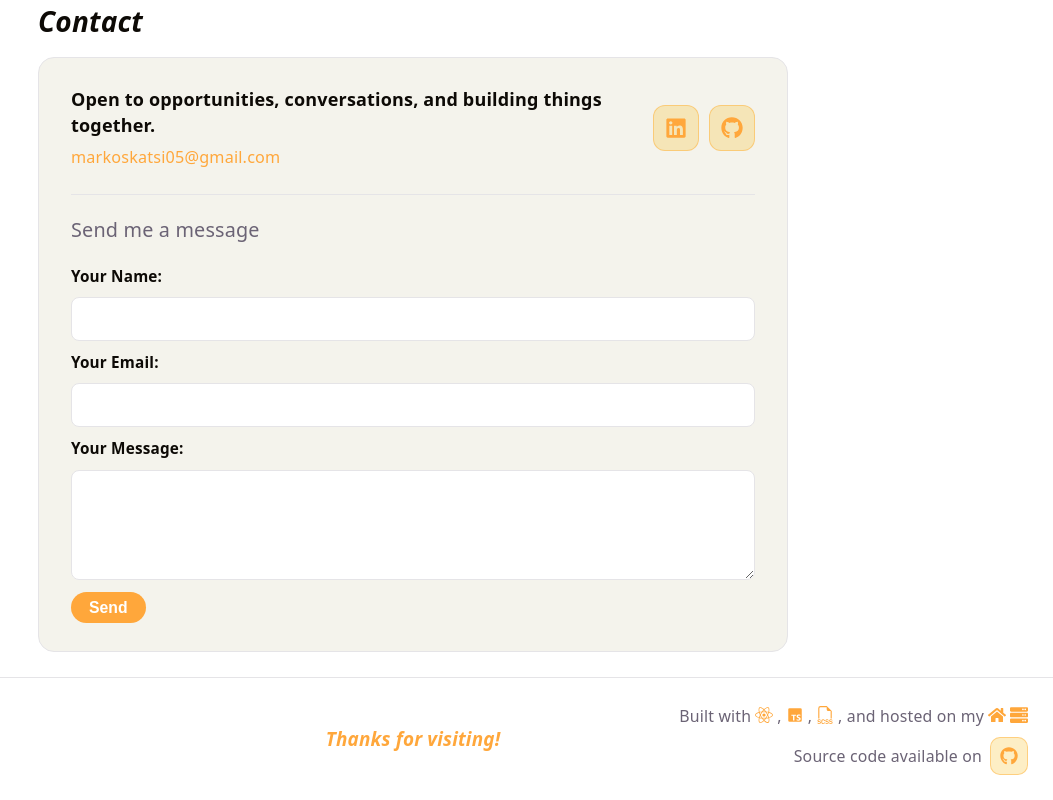
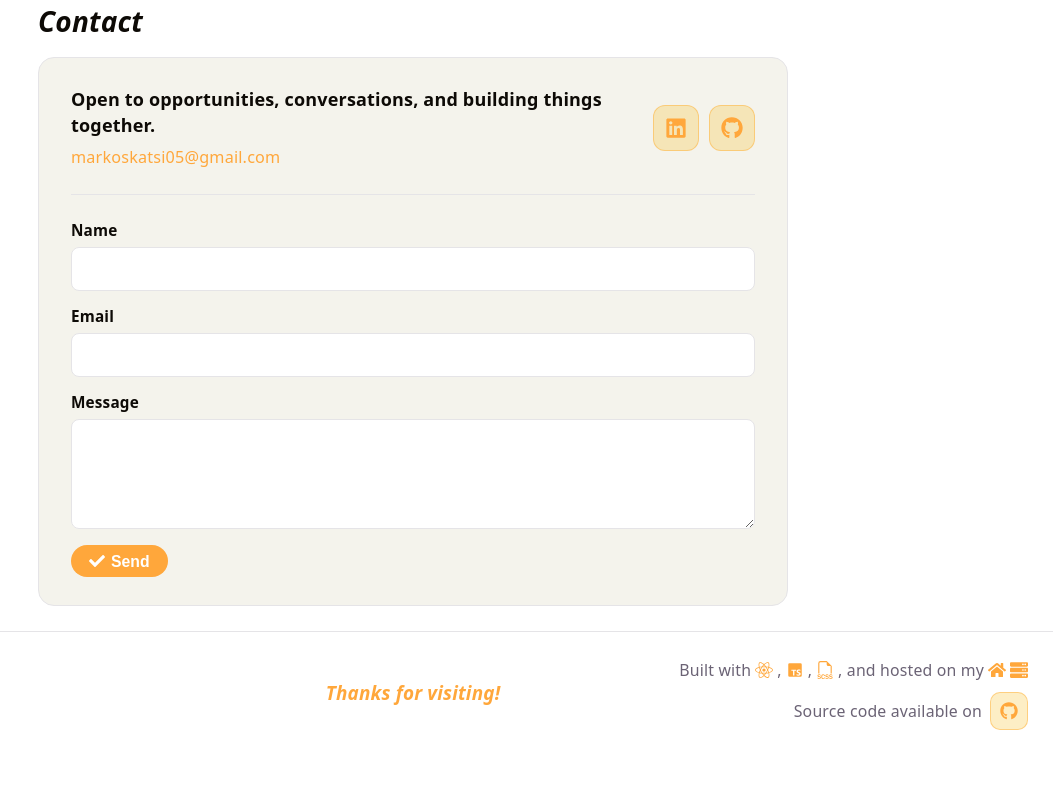
Before and after one commit to markoskatsi/mark0scom, a React (Vite) app: page / in a window 1280 px wide. Shown: the part 2541-3341 px from the top of the page, without its empty margins (227-1280 px from the left). After the commit the page ends 3296 px from the top, so only its background shows below. Built offline with nearby package versions, Linux system fonts and the light colour scheme.

Commit message:
Added reusable form component and now being used for contact form

```diff
--- a/src/entities/contact/ContactForm.tsx
+++ b/src/entities/contact/ContactForm.tsx
@@ -1,79 +1,82 @@
-import { useState } from "react";
-import { Button } from "../../ui/Button.tsx";
-import { API } from "../../api/API.ts";
+import Form from "../../ui/Form";
 
-const emptyForm = {
+export interface ContactRecord extends Record<string, unknown> {
+  name: string;
+  email: string;
+  message: string;
+}
+
+const emptyContact: ContactRecord = {
   name: "",
   email: "",
   message: "",
 };
 
-export const ContactForm = () => {
-  const [fields, setFields] = useState(emptyForm);
+export const ContactForm = ({
+  onSubmit,
+  initialContact = emptyContact,
+  submitText,
+  message,
+}: {
+  onSubmit: (data: ContactRecord) => void;
+  initialContact?: ContactRecord;
+  submitText?: string;
+  message?: React.ReactNode;
+}) => {
+  const validation = {
+    isValid: {
+      name: (v: unknown) => typeof v === "string" && v.length > 2,
+      email: (v: unknown) =>
+        typeof v === "string" && /^[^\s@]+@[^\s@]+\.[^\s@]+$/.test(v),
+      message: (v: unknown) => typeof v === "string" && v.length > 2,
+    },
+    errorMessage: {
+      name: "Surely your name is longer :)",
+      email: "Please provide a valid email address :)",
+      message: "Please provide a more meaningful message :)",
+    },
+  };
 
-  const [status, setStatus] = useState<"idle" | "sending" | "sent" | "error">(
-    "idle",
+  const [contact, errors, handleChange, handleSubmit] = Form.useForm(
+    initialContact,
+    validation,
+    onSubmit,
   );
 
-  const handleSubmit = async (e: React.FormEvent) => {
-    e.preventDefault();
-    setStatus("sending");
-    try {
-      await API.post("/contact", fields);
-      setStatus("sent");
-      setFields(emptyForm);
-    } catch {
-      setStatus("error");
-    }
-  };
+  return (
+    <Form onSubmit={handleSubmit} submitText={submitText} message={message}>
+      <Form.Item label="Name" htmlFor="name" error={errors.name}>
+        <input
+          className="FormInput"
+          type="text"
+          name="name"
+          id="name"
+          value={contact.name}
+          onChange={handleChange}
+        />
+      </Form.Item>
 
-  const handleChange = (
-    e: React.ChangeEvent<HTMLInputElement | HTMLTextAreaElement>,
-  ) => {
-    setFields({ ...fields, [e.target.name]: e.target.value });
-  };
+      <Form.Item label="Email" htmlFor="email" error={errors.email}>
+        <input
+          className="FormInput"
+          type="text"
+          name="email"
+          id="email"
+          value={contact.email}
+          onChange={handleChange}
+        />
+      </Form.Item>
 
-  return (
-    <form onSubmit={handleSubmit}>
-      <div className="form-title">Send me a message</div>
-      <label htmlFor="name">Your Name:</label>
-      <input
-        type="text"
-        id="name"
-        name="name"
-        value={fields.name}
-        onChange={handleChange}
-        required
-      />
-      <label htmlFor="email">Your Email:</label>
-      <input
-        type="email"
-        id="email"
-        name="email"
-        value={fields.email}
-        onChange={handleChange}
-        required
-      />
-      <label htmlFor="message">Your Message:</label>
-      <textarea
-        id="message"
-        name="message"
-        rows={4}
-        value={fields.message}
-        onChange={handleChange}
-        required
-      />
-      {status === "sent" && (
-        <p className="form-status success">Message sent!</p>
-      )}
-      {status === "error" && (
-        <p className="form-status error">
-          Something went wrong. Please try again.
-        </p>
-      )}
-      <Button type="submit" disabled={status === "sending"}>
-        {status === "sending" ? "Sending..." : "Send"}
-      </Button>
-    </form>
+      <Form.Item label="Message" htmlFor="message" error={errors.message}>
+        <textarea
+          className="FormInput"
+          name="message"
+          id="message"
+          value={contact.message}
+          onChange={handleChange}
+          rows={4}
+        />
+      </Form.Item>
+    </Form>
   );
 };
--- a/src/sections/Contact.tsx
+++ b/src/sections/Contact.tsx
@@ -3,8 +3,25 @@ import { Button, ButtonTray } from "../ui/Button.tsx";
 import { Icon } from "../ui/Icon.tsx";
 import { Card } from "../ui/Card.tsx";
 import { ContactForm } from "../entities/contact/ContactForm.tsx";
+import type { ContactRecord } from "../entities/contact/ContactForm.tsx";
+import { API } from "../api/API.ts";
+import { useState } from "react";
 
 const Contact = () => {
+  const [status, setStatus] = useState<"Send" | "Sending" | "Sent" | "Error">(
+    "Send",
+  );
+
+  const handleSubmit = async (data: ContactRecord) => {
+    setStatus("Sending");
+    const response = await API.post("/contact", data);
+    if (response.isSuccess) {
+      setStatus("Sent");
+    } else {
+      setStatus("Error");
+    }
+  };
+
   return (
     <section id="contact">
       <h2>Contact</h2>
@@ -31,7 +48,17 @@ const Contact = () => {
               </ButtonTray>
             </div>
           </div>
-          <ContactForm />
+          <ContactForm
+            onSubmit={handleSubmit}
+            submitText={status}
+            message={
+              status === "Sent" ? (
+                <p style={{ color: "green", margin: "4px 0" }}>Message sent successfully!</p>
+              ) : status === "Error" ? (
+                <p style={{ color: "red", margin: "4px 0" }}>Failed to send message.</p>
+              ) : null
+            }
+          />
         </div>
       </Card>
     </section>
--- a/src/ui/Button.scss
+++ b/src/ui/Button.scss
@@ -62,6 +62,11 @@ button {
       border: 1px solid rgba(255, 255, 255, 0.2);
     }
 
+    &.darkDanger {
+      background: #dc2626;
+      color: #fff;
+    }
+
     &.contact-icon {
       width: 44px;
       height: 44px;
--- a/src/ui/Button.tsx
+++ b/src/ui/Button.tsx
@@ -9,7 +9,7 @@ export const Button = ({
   disabled = false,
 }: {
   children: React.ReactNode;
-  variant?: "primary" | "outline" | "contact-icon" | "square";
+  variant?: "primary" | "outline" | "contact-icon" | "square" | "darkDanger";
   href?: string;
   onClick?: () => void;
   type?: "button" | "submit" | "reset";
--- a/src/ui/Card.scss
+++ b/src/ui/Card.scss
@@ -97,67 +97,6 @@
       flex-shrink: 0;
     }
 
-    form {
-      .form-title {
-        font-size: 1.1rem;
-        font-weight: 500;
-        color: var(--text);
-        margin: 0 0 12px;
-      }
-
-      display: flex;
-      flex-direction: column;
-      gap: 8px;
-      border-top: 1px solid var(--border);
-      padding-top: 22px;
-
-      label {
-        font-size: 0.85rem;
-        font-weight: 600;
-        color: var(--text-h);
-      }
-
-      input,
-      textarea {
-        width: 100%;
-        padding: 10px 14px;
-        border-radius: 8px;
-        border: 1px solid var(--border);
-        background: var(--bg);
-        color: var(--text-h);
-        font-size: 0.9rem;
-        font-family: var(--sans);
-        box-sizing: border-box;
-        transition: border-color 0.2s;
-
-        &:focus {
-          outline: none;
-          border-color: var(--accent);
-        }
-      }
-
-      textarea {
-        resize: vertical;
-      }
-
-      button {
-        align-self: flex-start;
-        margin-top: 4px;
-      }
-
-      .form-status {
-        font-size: 0.85rem;
-        margin: 0;
-
-        &.success {
-          color: #4ade80;
-        }
-
-        &.error {
-          color: #f87171;
-        }
-      }
-    }
   }
 
   .img {
--- /dev/null
+++ b/src/ui/Form.scss
@@ -0,0 +1,54 @@
+.Form {
+  display: flex;
+  flex-direction: column;
+  gap: 16px;
+  padding-top: 22px;
+  border-top: 1px solid var(--border);
+}
+
+.Bordered {
+  border-top: 1px solid var(--border);
+}
+
+.FormTray {
+  display: flex;
+  flex-direction: column;
+  gap: 12px;
+}
+
+.FormItem {
+  display: flex;
+  flex-direction: column;
+  gap: 4px;
+}
+
+.FormLabel {
+  font-size: 0.85rem;
+  font-weight: 600;
+  color: var(--text-h);
+}
+
+.FormInput {
+  width: 100%;
+  padding: 10px 14px;
+  border-radius: 8px;
+  border: 1px solid var(--border);
+  background: var(--bg);
+  color: var(--text-h);
+  font-size: 0.9rem;
+  font-family: var(--sans);
+  box-sizing: border-box;
+  transition: border-color 0.2s;
+  resize: vertical;
+
+  &:focus {
+    outline: none;
+    border-color: var(--accent);
+  }
+}
+
+.FormError {
+  font-size: 0.8rem;
+  color: #f87171;
+  margin: 0;
+}
--- /dev/null
+++ b/src/ui/Form.tsx
@@ -0,0 +1,142 @@
+import { Icon } from "./Icon";
+import { Button, ButtonTray } from "./Button";
+import { useState } from "react";
+import "./Form.scss";
+
+export default function Form({
+  children,
+  onSubmit,
+  onCancel,
+  submitText,
+  message,
+}: {
+  children: React.ReactNode;
+  onSubmit: (e: React.FormEvent<HTMLFormElement>) => void | Promise<void>;
+  onCancel?: () => void;
+  submitText?: string;
+  message?: React.ReactNode;
+}) {
+  return (
+    <form className="Form Bordered" onSubmit={onSubmit}>
+      <div className="FormTray">{children}</div>
+      {message}
+      <ButtonTray>
+        <Button type="submit">
+          <Icon.Tick />
+          {submitText}
+        </Button>
+        {onCancel && (
+          <Button onClick={onCancel} variant="darkDanger" type="button">
+            <Icon.Cross />
+            Cancel
+          </Button>
+        )}
+      </ButtonTray>
+    </form>
+  );
+}
+
+function Item({
+  children,
+  label,
+  htmlFor,
+  error,
+}: {
+  children: React.ReactNode;
+  label: string;
+  htmlFor: string;
+  error?: string | null;
+}) {
+  return (
+    <div className="FormItem">
+      <label className="FormLabel" htmlFor={htmlFor}>
+        {label}
+      </label>
+      {children}
+      {error && <p className="FormError">{error}</p>}
+    </div>
+  );
+}
+
+function useForm<T extends Record<string, unknown>>(
+  initialRecord: T,
+  {
+    isValid,
+    errorMessage,
+  }: {
+    isValid: Partial<Record<string, (v: unknown) => boolean>>;
+    errorMessage: Partial<Record<string, string>>;
+  },
+  onSubmit: (record: T) => void | Promise<void>,
+  onCancel?: () => void,
+) {
+  const [record, setRecord] = useState<T>(initialRecord);
+  const [errors, setErrors] = useState<Record<string, string | null>>(
+    Object.keys(initialRecord).reduce(
+      (accum, key) => ({ ...accum, [key]: null }),
+      {},
+    ),
+  );
+  const [submitted, setSubmitted] = useState(false);
+
+  const handleChange = (
+    event: React.ChangeEvent<HTMLInputElement | HTMLTextAreaElement>,
+  ) => {
+    const { name, value } = event.target;
+    setRecord({ ...record, [name]: value } as T);
+    if (submitted) {
+      setErrors({
+        ...errors,
+        [name]: isValid[name]
+          ? isValid[name]!(value)
+            ? null
+            : (errorMessage[name] ?? null)
+          : null,
+      });
+    }
+  };
+
+  const isValidRecord = (rec: T) => {
+    let valid = true;
+    const next = { ...errors };
+    Object.keys(rec).forEach((key) => {
+      if (isValid[key]) {
+        if (isValid[key]!(rec[key])) {
+          next[key] = null;
+        } else {
+          next[key] = errorMessage[key] ?? null;
+          valid = false;
+        }
+      }
+    });
+    Object.assign(errors, next);
+    return valid;
+  };
+
+  const handleSubmit = async (e: React.SyntheticEvent) => {
+    e.preventDefault();
+    setSubmitted(true);
+    if (isValidRecord(record)) {
+      await onSubmit(record);
+      setRecord(initialRecord);
+      setErrors(
+        Object.keys(initialRecord).reduce(
+          (acc, key) => ({ ...acc, [key]: null }),
+          {},
+        ),
+      );
+      setSubmitted(false);
+    } else {
+      setErrors({ ...errors });
+    }
+  };
+
+  const handleCancel = () => {
+    onCancel?.();
+  };
+
+  return [record, errors, handleChange, handleSubmit, handleCancel] as const;
+}
+
+Form.Item = Item;
+Form.useForm = useForm;
--- a/src/ui/Icon.tsx
+++ b/src/ui/Icon.tsx
@@ -14,6 +14,8 @@ import { GiPanda } from "react-icons/gi";
 import { MdLightMode } from "react-icons/md";
 import { MdDarkMode } from "react-icons/md";
 import { FaFilePdf } from "react-icons/fa";
+import { FaCheck } from "react-icons/fa";
+import { FaTimes } from "react-icons/fa";
 import "./Icon.scss";
 
 export const Icon = ({ children }: { children: React.ReactNode }) => {
@@ -174,6 +176,14 @@ function Dark({ size = 18 }: { size?: number }) {
   );
 }
 
+function Tick({ size = 16 }: { size?: number }) {
+  return <FaCheck size={size} />;
+}
+
+function Cross({ size = 16 }: { size?: number }) {
+  return <FaTimes size={size} />;
+}
+
 Icon.GitHub = GitHub;
 Icon.React = React;
 Icon.TypeScript = TypeScript;
@@ -190,3 +200,5 @@ Icon.Panda = Panda;
 Icon.Light = Light;
 Icon.Dark = Dark;
 Icon.PDF = PDF;
+Icon.Tick = Tick;
+Icon.Cross = Cross;
```
